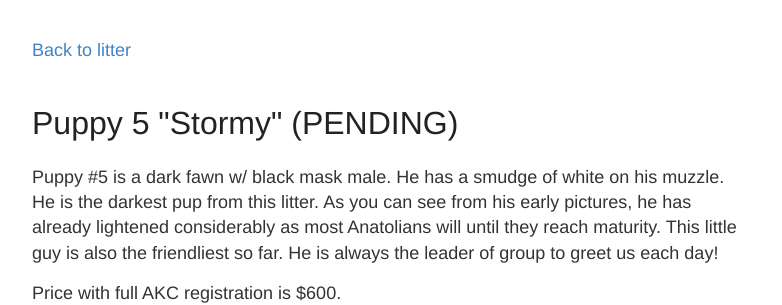
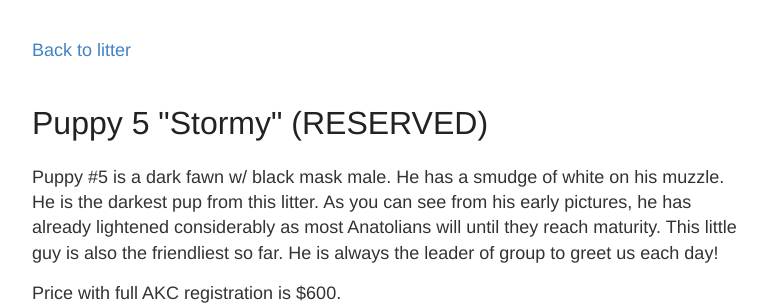
Before and after one commit to shebiki/www.chqridge.com, a Jekyll site: the page built from _anatolianshepherd/angusaspen1/5.md, in a window 1280 px wide and 900 px high. Shown: the part 135-440 px from the top of the window, without its empty margins (248-1030 px from the left). Built offline with Jekyll 4.4.1, drawn with Linux system fonts in a browser that asks for light colours.

Commit message:
Makes puppy 5 "Stormy" reserved.

```diff
--- a/_anatolianshepherd/angusaspen1/5.md
+++ b/_anatolianshepherd/angusaspen1/5.md
@@ -1,6 +1,6 @@
 ---
 layout: dog
-title: Puppy 5 "Stormy" (PENDING)
+title: Puppy 5 "Stormy" (RESERVED)
 litter: angusaspen1
 ---
 
```
Also changed, not shown: _anatolianshepherd/angusaspen1.md (+1 -1 lines).
